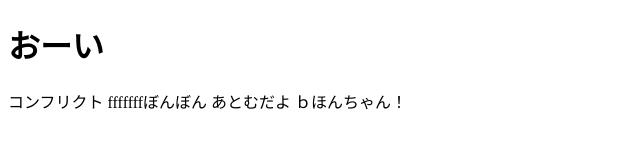
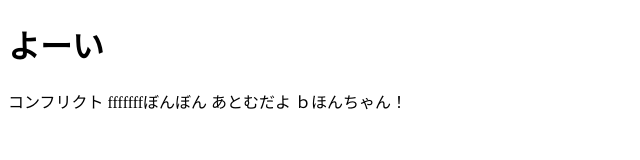
Before and after one commit to bondchan88/test, a plain HTML site: page index.html in a window 1280 px wide. Shown: the full height of the page, 0-640 px from the left. Drawn offline with Linux system fonts and the light colour scheme.

Commit message:
明日休み

```diff
--- a/index.html
+++ b/index.html
@@ -6,7 +6,7 @@
     <title>Lesson1</title>
 </head>
 <body>
-    <h1>おーい</h1>
+    <h1>よーい</h1>
 コンフリクト
     fffffffぼんぼん
     あとむだよ
```
